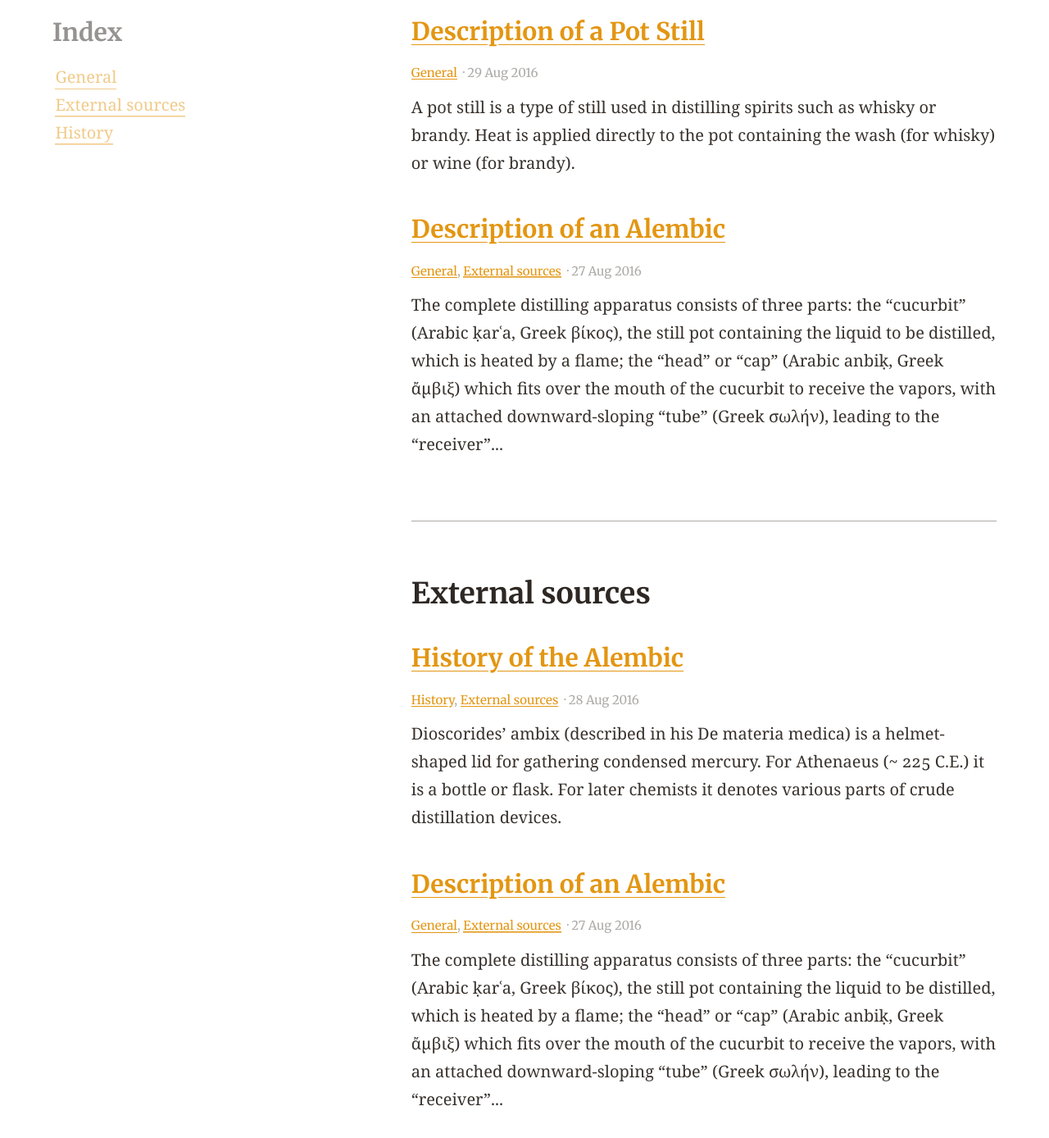
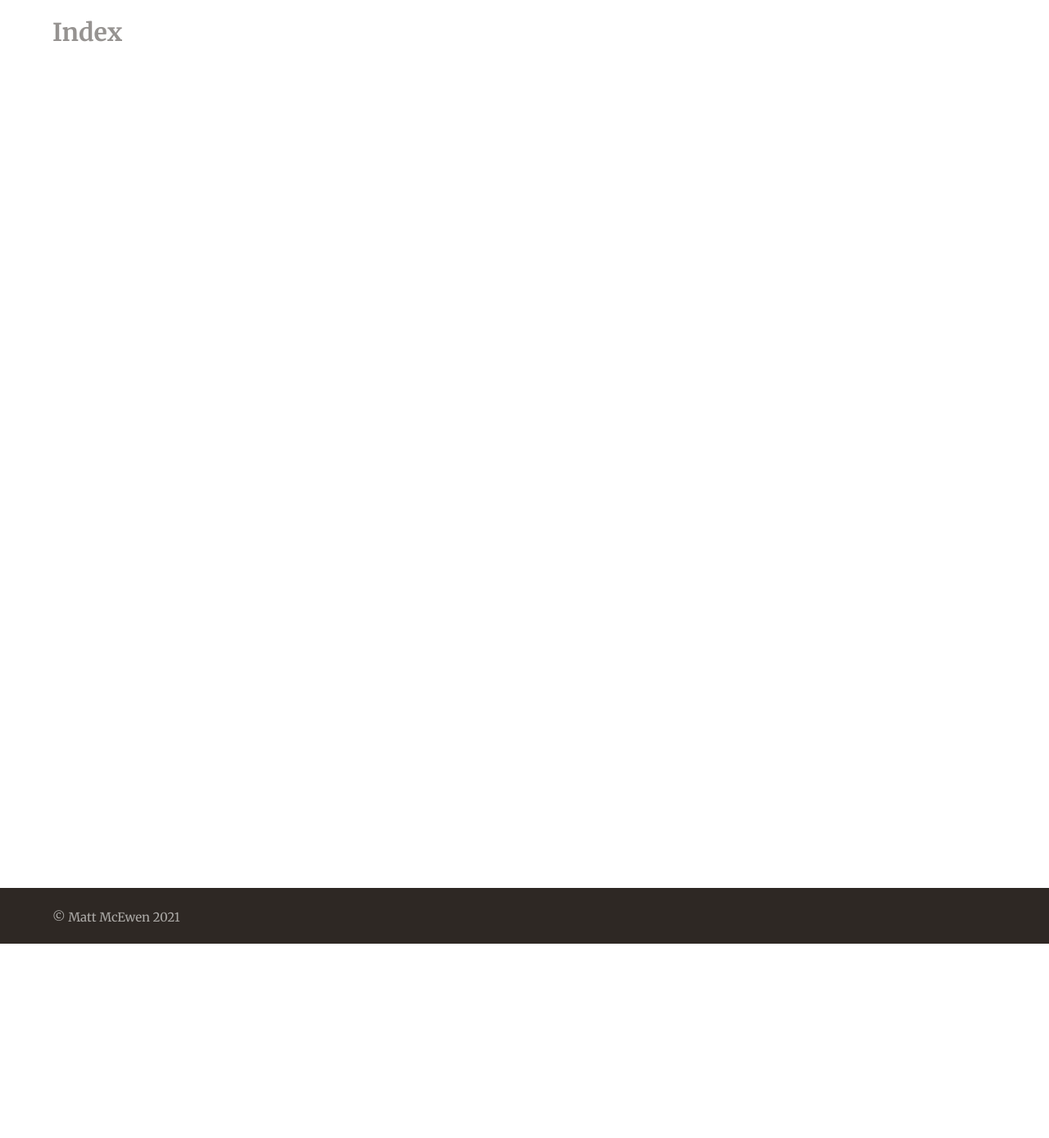
Before and after one commit to m-mcewen/m-mcewen.github.io, a Jekyll site: the page built from categories.md, in a window 1280 px wide and 1400 px high, scrolled down 249 px. Shown: the top 1388 px of the window at 82% size. Built offline with Jekyll 4.4.1, drawn with Linux system fonts in a browser that asks for light colours; some of the changed text lies outside the part shown.

Commit message:
Clean up test posts

```diff
--- a/_config.yml
+++ b/_config.yml
@@ -111,14 +111,16 @@ favicons: # Favicons are also used in the manifest file. Syntax is 'size: path'
 
 # 9. Site navigation
 navigation_header:
-- title: Home
+- title: "" #Home
   url: /
-- title: About
-  url: /about/
-- title: Categories
-  url: /categories/
-- title: Search
-  url: /search/
+#- title: About
+#  url: /about/
+#- title: Posts
+#  url: /blog/
+#- title: Categories
+#  url: /categories/
+#- title: Search
+#  url: /search/
 #- title: Fork Alembic
 #  url: https://github.com/daviddarnes/alembic
 
--- a/_posts/2016-08-27-example-post-one.md
+++ /dev/null
@@ -1,15 +0,0 @@
----
-title: Description of an Alembic
-categories:
-- General
-- External sources
-feature_image: "https://picsum.photos/2560/600?image=872"
----
-
-The complete distilling apparatus consists of three parts: the "cucurbit" (Arabic ḳarʿa, Greek βίκος), the still pot containing the liquid to be distilled, which is heated by a flame; the "head" or "cap" (Arabic anbiḳ, Greek ἄμβιξ) which fits over the mouth of the cucurbit to receive the vapors, with an attached downward-sloping "tube" (Greek σωλήν), leading to the "receiver" (Arabic ḳābila, Greek ἄγγος or φιάλη) container.
-
-<!-- more -->
-
-Retorts have the "cap" and the "cucurbit" made into one. The anbik is also called the raʾs (head) of the cucurbit. The liquid in the cucurbit is heated or boiled; the vapour rises into the anbik, where it cools by contact with the walls and condenses, running down the spout into the receiver. A modern descendant of the alembic is the pot still, used to produce distilled beverages.
-
-_Originally from [Alembic - Wikipedia](https://en.wikipedia.org/wiki/Alembic)_
--- a/_posts/2016-08-28-example-post-two.md
+++ /dev/null
@@ -1,18 +0,0 @@
----
-title: History of the Alembic
-categories:
-- History
-- External sources
-feature_text: |
-  The History of the Alembic tool
----
-
-Dioscorides' ambix (described in his De materia medica) is a helmet-shaped lid for gathering condensed mercury. For Athenaeus (~ 225 C.E.) it is a bottle or flask. For later chemists it denotes various parts of crude distillation devices.
-
-<!-- more -->
-
-Alembic drawings appear in works of Cleopatra the Alchemist, Synesius, and Zosimos of Panopolis. There were alembics with two (dibikos) and three (tribikos) receivers.[4] According to Zosimos of Panopolis, the alembic was invented by Mary the Jewess.[5]
-
-The anbik is described by Ibn al-Awwam in his Kitab al-Filaha (Book of Agriculture), where he explains how rose-water is distilled. Amongst others, it is mentioned in the Mafatih al-Ulum (Key of Sciences) of Khwarizmi and the Kitab al-Asrar (Book of Secrets) of Al-Razi. Some illustrations occur in the Latin translations of works which are attributed to Geber.[2]
-
-_Originally from [Alembic - Wikipedia](https://en.wikipedia.org/wiki/Alembic)_
--- a/_posts/2016-08-29-example-post-three.md
+++ /dev/null
@@ -1,18 +0,0 @@
----
-title: Description of a Pot Still
-categories:
-- General
-excerpt: |
-  A pot still is a type of still used in distilling spirits such as whisky or brandy. Heat is applied directly to the pot containing the wash (for whisky) or wine (for brandy).
-feature_text: |
-  ## The Pot Still
-  The modern pot still is a descendant of the alembic, an earlier distillation device
-feature_image: "https://picsum.photos/2560/600?image=733"
-image: "https://picsum.photos/2560/600?image=733"
----
-
-A pot still is a type of still used in distilling spirits such as whisky or brandy. Heat is applied directly to the pot containing the wash (for whisky) or wine (for brandy). This is called a batch distillation (as opposed to a continuous distillation).
-
-At standard atmospheric pressure, alcohol boils at 78 °C (172 °F), while water boils at 100 °C (212 °F). During distillation, the vapour contains more alcohol than the liquid. When the vapours are condensed, the resulting liquid contains a higher concentration of alcohol. In the pot still, the alcohol and water vapour combine with esters and flow from the still through the condensing coil. There they condense into the first distillation liquid, the so-called "low wines". The low wines have a strength of about 25–35% alcohol by volume, and flow into a second still. It is then distilled a second time to produce the colourless spirit, collected at about 70% alcohol by volume. Colour is added through maturation in an oak aging barrel, and develops over time.
-
-The modern pot still is a descendant of the alembic, an earlier distillation device.
--- a/_posts/2021-10-28-welcome-to-jekyll.markdown
+++ /dev/null
@@ -1,5 +0,0 @@
----
-title:  "Welcome to Jekyll!"
-date:   2021-10-28 15:47:49 -0700
----
-test blog post
```
Also changed, not shown: index.md (+1 -1 lines).
